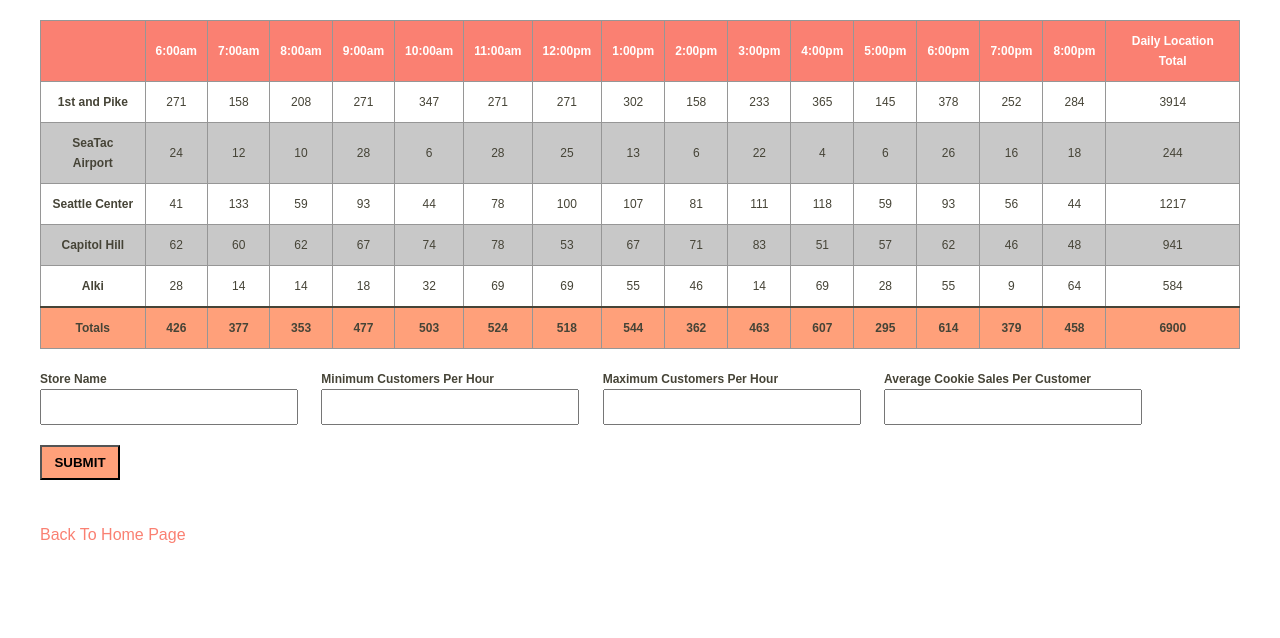
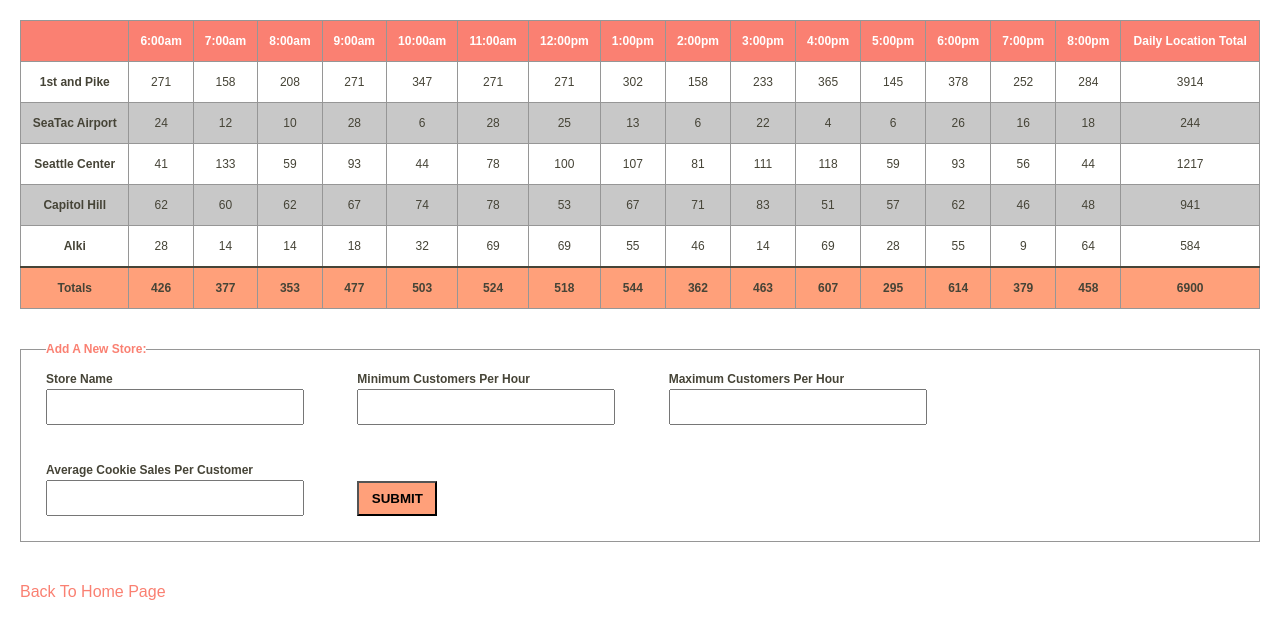
Before and after one commit to ksmith10309/cookie-stand, a plain HTML site: page sales.html in a window 1280 px wide. Drawn offline with Linux system fonts and the light colour scheme.

Commit message:
Add fieldset to form

```diff
--- a/css/style.css
+++ b/css/style.css
@@ -4,12 +4,6 @@ body {
     background-color: white;
     font-family: 'Georgia', serif;
     color: rgb(70,68,55);
-}
-
-ul {
-    list-style-position: inside;
-    list-style-type: circle;
-    margin-bottom: 20px;
 }
 
 .side-nav {
@@ -51,7 +45,7 @@ img.fish {
     box-shadow: none;
 }
 
-.family {
+img.family {
     width: 100%;
     margin-bottom: 40px;
 }
@@ -66,84 +60,6 @@ img.fish {
 
 .link:hover {
     background-color: lightsalmon;
-}
-
-.home {
-    padding: 0px 20px;
-    line-height: 30px;
-    text-decoration: none;
-    color: salmon;
-}
-
-.home:hover {
-    color: rgb(70,68,55);
-}
-
-table {
-    font-size: 12px;
-    background-color: white;
-    margin: 20px;
-}
-
-thead {
-    background-color: salmon;
-    color: white;
-}
-
-table tr:nth-child(even) {
-    background-color: rgb(200,200,200)
-}
-
-th, td {
-    vertical-align: middle;
-    text-align: center;
-    padding: 10px;
-    border: 1px solid rgb(150,150,150);
-}
-
-th {
-    font-weight: bold;
-}
-
-tfoot {
-    border-top: 2px solid rgb(70,68,55);
-    font-weight: bold;
-    background-color: lightsalmon;
-}
-
-.sales-page {
-    font-family: 'Arial', sans-serif;
-}
-
-form {
-    font-size: 12px;
-    font-weight: bold;
-    margin: 20px;
-    color: white;
-}
-
-.form-elements {
-    display: inline-block;
-    margin-right: 20px;
-    margin-bottom: 20px;
-}
-
-input {
-    width: 250px;
-    height: 30px;
-}
-
-.label {
-    display: block;
-    color: rgb(70,68,55);
-}
-
-button {
-    font-weight: bold;
-    background-color: lightsalmon;
-    height: 35px;
-    width: 80px;
-    position: relative;
 }
 
 .container, footer {
@@ -246,3 +162,91 @@ h2 {
 .bottom-margin {
     margin-bottom: 30px;
 }
+
+
+.sales-page {
+    font-family: 'Arial', sans-serif;
+}
+
+table {
+    font-size: 12px;
+    background-color: white;
+    width: 100%;
+}
+
+thead {
+    background-color: salmon;
+    color: white;
+}
+
+table tr:nth-child(even) {
+    background-color: rgb(200,200,200)
+}
+
+th, td {
+    vertical-align: middle;
+    text-align: center;
+    padding: 10px;
+    border: 1px solid rgb(150,150,150);
+}
+
+th {
+    font-weight: bold;
+}
+
+tfoot {
+    border-top: 2px solid rgb(70,68,55);
+    font-weight: bold;
+    background-color: lightsalmon;
+}
+
+form {
+    font-size: 12px;
+    font-weight: bold;
+    color: white;
+    margin-top: 30px;
+    width: 100%;
+}
+
+fieldset {
+    border: 1px solid rgb(150,150,150);
+}
+
+legend {
+    color: salmon;
+    margin-left: 25px;
+}
+
+.form-elements {
+    display: inline-block;
+    margin: 10px 25px 25px 25px;
+}
+
+label {
+    display: block;
+    color: rgb(70,68,55);
+}
+
+input {
+    width: 250px;
+    height: 30px;
+}
+
+button {
+    font-weight: bold;
+    background-color: lightsalmon;
+    height: 35px;
+    width: 80px;
+    position: relative;
+}
+
+.home {
+    margin-top: 40px;
+    display: block;
+    text-decoration: none;
+    color: salmon;
+}
+
+.home:hover {
+    color: rgb(70,68,55);
+}
--- a/sales.html
+++ b/sales.html
@@ -7,35 +7,35 @@
   </head>
   <body class="sales-page">
     <main>
-      <section id="main-section">
-
-      </section>
+      <section id="main-section"></section>
       <section id="form-section">
         <form id="addStore">
+          <fieldset>
+            <legend>Add A New Store:</legend>
           <div class="form-elements">
-            <span class="label">Store Name</span>
+            <label>Store Name</label>
             <input type="text" name="storeName" required>
           </div>
           <div class="form-elements">
-            <span class="label">Minimum Customers Per Hour</span>
+            <label>Minimum Customers Per Hour</label>
             <input type="number" min="0" name="minCustomers" required>
           </div>
           <div class="form-elements">
-            <span class="label">Maximum Customers Per Hour</span>
+            <label>Maximum Customers Per Hour</label>
             <input type="number" min="0" name="maxCustomers" required>
           </div>
           <div class="form-elements">
-            <span class="label">Average Cookie Sales Per Customer</span>
+            <label>Average Cookie Sales Per Customer</label>
             <input type="number" min="0" step="0.1" name = "averageSales" required>
           </div>
-          <div class = "form-elements">
-            <button type = "submit">SUBMIT</button>
+          <div class="form-elements">
+            <button type="submit">SUBMIT</button>
           </div>
+        </fieldset>
         </form>
       </section>
-    <a href="index.html" class="home">Back To Home Page</a>
+      <a href="index.html" class="home">Back To Home Page</a>
     </main>
-
     <script src="js/app.js"></script>
     </body>
 </html>
```
